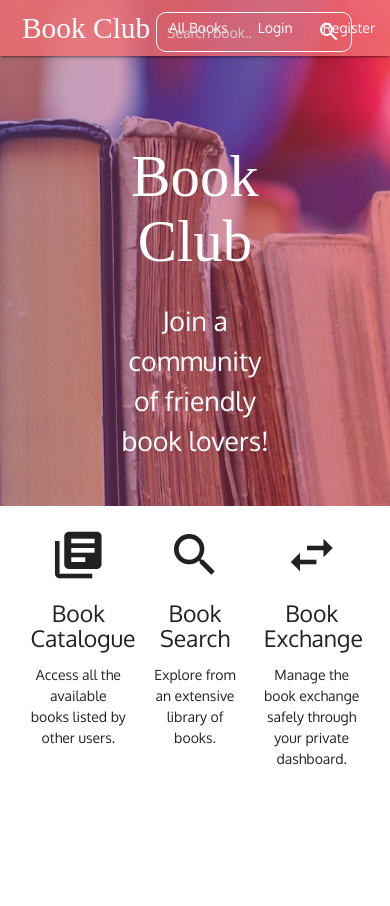
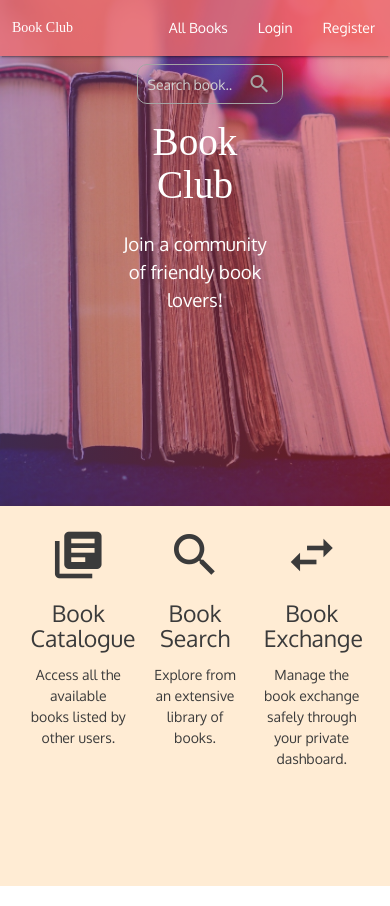
Before and after one commit to c-clin/book-club, a React (Create React App) app in the folder client/: page / in a window 390 px wide. Before the commit the page ends 844 px from the top, so only its background shows below. Built offline with nearby package versions, Linux system fonts and the light colour scheme; a web font is replaced by a local one.

Commit message:
added media query

```diff
--- a/client/src/components/Header.js
+++ b/client/src/components/Header.js
@@ -118,16 +118,10 @@ class Header extends Component {
             </Link>
             {this.props.auth.isAuthenticated ? authLinks : guestLinks}
             <ul className="right">
-              <li
-                style={{
-                  position: 'absolute',
-                  left: '40%'
-                }}
-              >
+              <li className="input-li">
                 <form className="book-search valign-wrapper">
                   <input
                     onChange={this.inputChangeHandler}
-                    style={{ width: '150px' }}
                     value={this.state.query}
                     placeholder="Search book.."
                     onKeyDown={this.checkEnterHandler}
--- a/client/src/css/Forms.css
+++ b/client/src/css/Forms.css
@@ -9,3 +9,9 @@
   border: 2px double pink;
   box-shadow: 2px 2px 2px #bbbaba;
 }
+
+@media (max-width: 499px) {
+  .Form .form-container {
+    width: 90%;
+  }
+}
--- a/client/src/css/Header.css
+++ b/client/src/css/Header.css
@@ -27,6 +27,11 @@
   transform: scaleX(1) scaleY(1);
 }
 
+.Header .input-li {
+  position: absolute;
+  left: 40%;
+}
+
 .Header .book-search {
   height: 40px;
   padding: 10px;
@@ -36,6 +41,7 @@
 }
 
 .Header .book-search input {
+  width: 150px;
   border: 0;
   margin: 0;
   border-bottom: transparent;
@@ -61,3 +67,44 @@ input:not([type]):focus:not([readonly]) {
   padding: 1px 5px 1px 5px;
   border-radius: 50%;
 }
+
+@media (max-width: 800px) {
+  .Header .nav-wrapper .header {
+    margin-left: 5px;
+    font-size: 1.5em;
+  }
+
+  .Header .input-li {
+    position: realtive;
+    left: 30%;
+  }
+
+  .Header .book-search input {
+    width: 100px;
+  }
+}
+
+@media (max-width: 600px) {
+  .Header .nav-wrapper .header {
+    font-size: 1em;
+  }
+
+  .Header .book-search {
+    margin-top: 8px;
+    border: 1.5px solid #a5a5a5;
+  }
+
+  .Header .book-search input {
+    color: #a5a5a5;
+  }
+
+  .Header .book-search i {
+    color: #a5a5a5;
+  }
+
+  .Header .input-li {
+    position: realtive;
+    left: 35%;
+    top: 100%;
+  }
+}
--- a/client/src/css/Landing.css
+++ b/client/src/css/Landing.css
@@ -15,9 +15,10 @@
 }
 
 .Landing .header h1 {
-  margin-top: 145px;
+  margin-top: 120px;
   font-family: 'Rye', cursive;
   color: white;
+  font-size: 4em;
 }
 
 .Landing .header p {
@@ -29,5 +30,15 @@
 .Landing .features-container {
   padding: 20px;
   width: 100%;
-  height: 35vh;
+  height: 45vh;
+  background-color: #ffecd4;
+  color: #3b3b3b;
 }
+
+@media (max-width: 800px) {
+  .Landing .header {
+    margin: 0 auto;
+    display: block;
+    font-size: 70%;
+  }
+}
```
